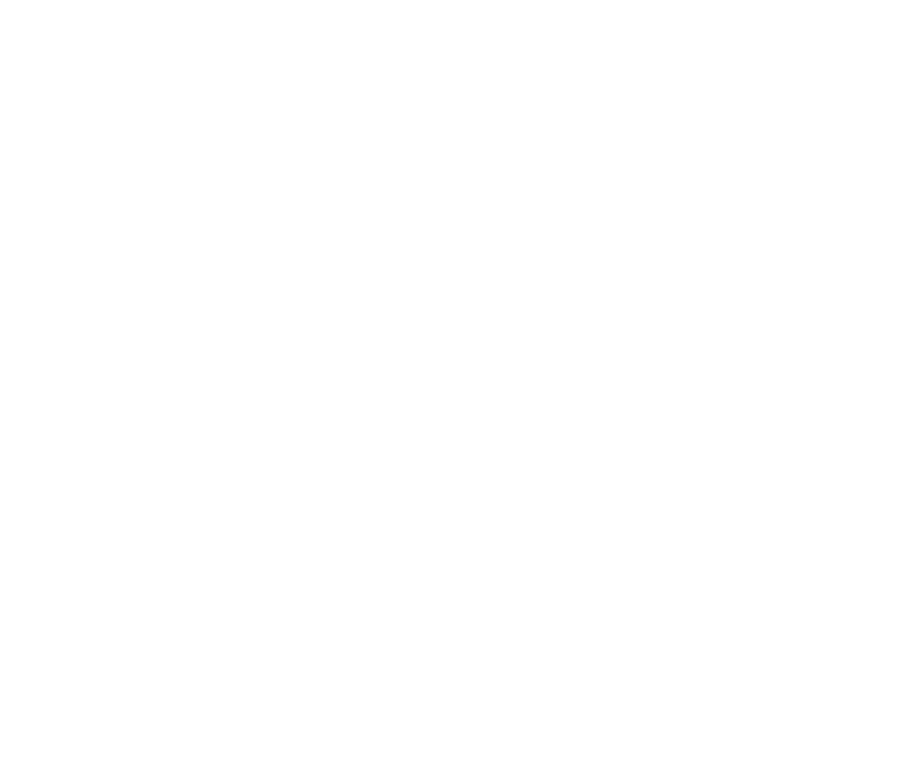
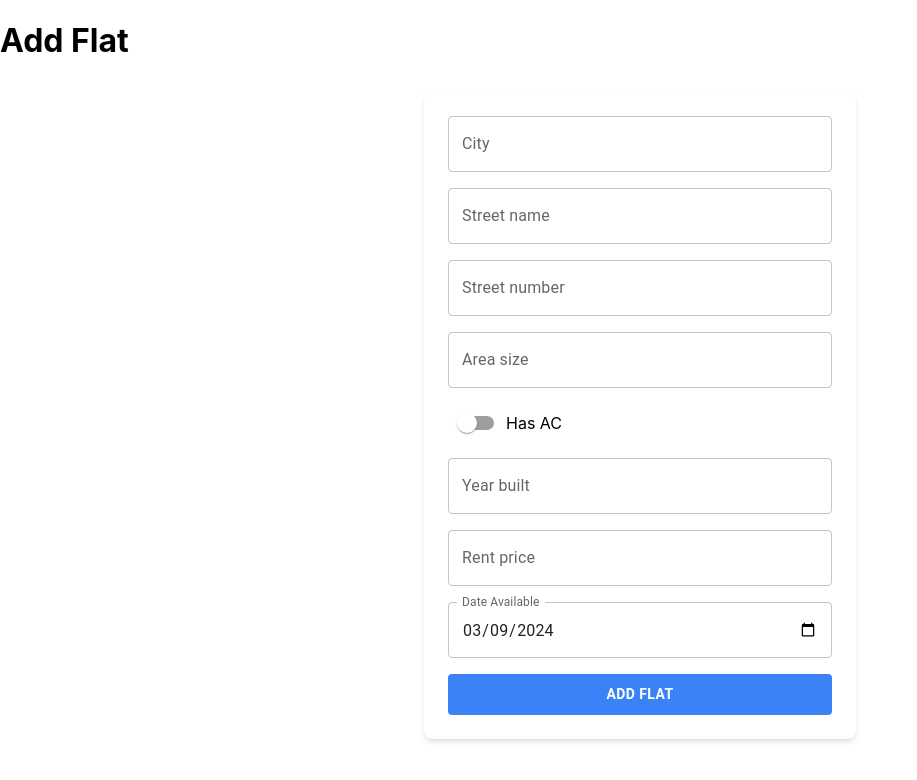
Before and after one commit to KrugerProjectsX/react-diego, a React (Create React App) app: page /flats/new in a window 1280 px wide. Before the commit this address had no page. Shown: the top 780 px of the page, without its empty margins (0-917 px from the left). Built offline with nearby package versions, Linux system fonts and the light colour scheme.

Commit message:
add new flat workflow

```diff
--- a/src/App.js
+++ b/src/App.js
@@ -4,12 +4,16 @@
 import {Route, Routes} from "react-router-dom";
 import Home from "./pages/Home";
 import Login from "./pages/Login";
+import AddFlat from "./pages/AddFlat";
+import Flats from "./pages/Flats";
 
 function App() {
   return (
       <Routes>
           <Route path={"/"} element={<Login/>}  />
           <Route path={"/dashboard"} element={<Home/>}  />
+          <Route path={"/flats"} element={<Flats/>}  />
+          <Route path={"/flats/new"} element={<AddFlat/>}  />
       </Routes>
   );
 }
--- /dev/null
+++ b/src/components/FlatForm.js
@@ -0,0 +1,61 @@
+import {Box, Button, Switch, TextField} from "@mui/material";
+import {useRef} from "react";
+import {db} from "../firebase";
+import {collection, addDoc} from "firebase/firestore";
+import { useNavigate } from "react-router-dom";
+
+
+export default function FlatForm() {
+
+    const currentDate = new Date().toJSON().slice(0, 10);
+    const navigate = useNavigate();
+
+    const city = useRef('');
+    const streetName = useRef('');
+    const streetNumber = useRef(0);
+    const areaSize = useRef(0);
+    const hasAc = useRef(false);
+    const yearBuilt = useRef(0);
+    const rentPrice = useRef(0);
+    const dateAvailable = useRef('');
+    const ref = collection(db, "flats");
+
+    const handleSubmit = async (e) => {
+        e.preventDefault();
+
+        const flat = {
+            city: city.current.value,
+            streetName: streetName.current.value,
+            streetNumber: streetNumber.current.value,
+            areaSize: areaSize.current.value,
+            hasAc: hasAc.current.checked,
+            yearBuilt: yearBuilt.current.value,
+            rentPrice: rentPrice.current.value,
+            dateAvailable: dateAvailable.current.value,
+        }
+        await addDoc(ref, flat);
+        navigate('/flats', { replace: false });
+
+
+
+    }
+    return (
+        <Box component="form" onSubmit={handleSubmit} className="max-w-sm mx-auto mt-8 p-6 bg-white rounded-lg shadow-md">
+            <TextField label="City" inputRef={city} variant="outlined" fullWidth className="mb-4" />
+            <TextField label="Street name" inputRef={streetName} variant="outlined" fullWidth className="mb-4" />
+            <TextField label="Street number" inputRef={streetNumber} variant="outlined" fullWidth className="mb-4" />
+            <TextField label="Area size" type="number" inputRef={areaSize} variant="outlined" fullWidth className="mb-4" />
+            <Box className="flex items-center mb-4">
+                <Switch inputRef={hasAc} color="primary" />
+                <label>Has AC</label>
+            </Box>
+            <TextField label="Year built" type={'number'} inputProps={{ min: 1900, max: 2050 }}  inputRef={yearBuilt} variant="outlined" fullWidth className="mb-4" />
+            <TextField label="Rent price" type={'number'} inputRef={rentPrice} variant="outlined" fullWidth className="mb-4" />
+            <TextField label="Date Available" type={'date'} defaultValue={currentDate} inputRef={dateAvailable} variant="outlined" fullWidth className="mb-4" />
+            <Button type="submit" className="w-full bg-blue-500 hover:bg-blue-700 text-white font-bold py-2 px-4 rounded">
+                Add Flat
+            </Button>
+        </Box>
+
+    )
+}
--- /dev/null
+++ b/src/pages/AddFlat.js
@@ -0,0 +1,15 @@
+import FlatForm from "../components/FlatForm";
+
+export default function AddFlat() {
+
+    return (
+        <>
+            <div>
+                <h1>Add Flat</h1>
+            </div>
+            <div>
+                <FlatForm />
+            </div>
+        </>
+    );
+}
--- /dev/null
+++ b/src/pages/Flats.js
@@ -0,0 +1,7 @@
+export default function Flats() {
+    return (
+        <div>
+        <h1>Flat</h1>
+        </div>
+    );
+}
```
